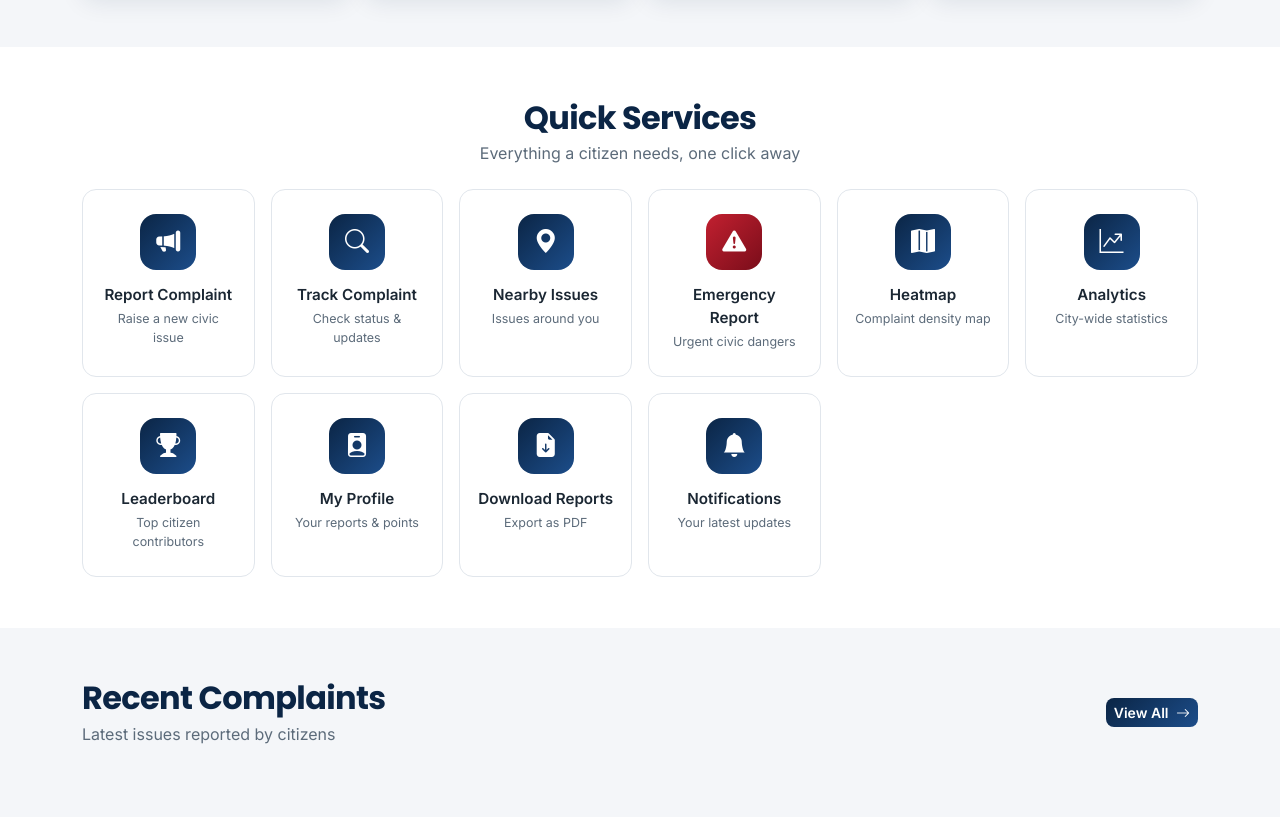
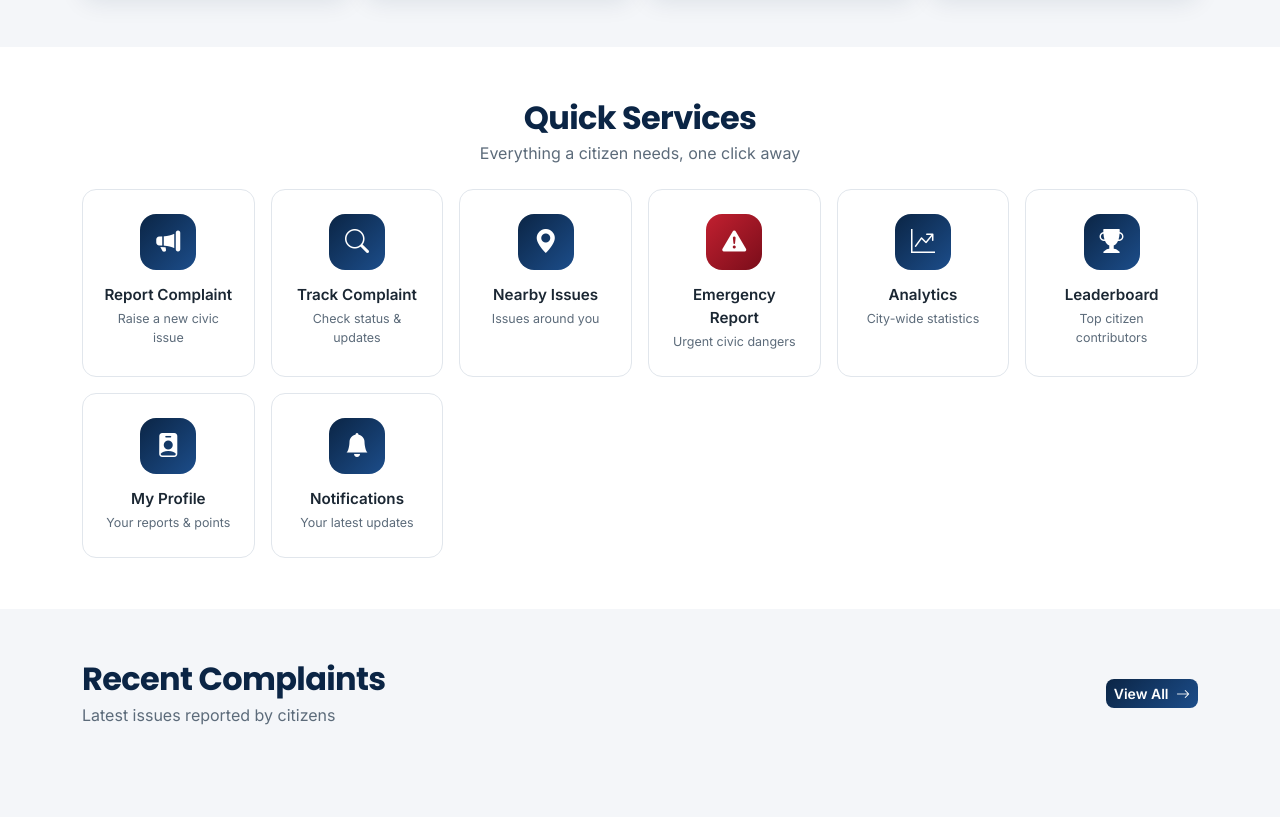
Before and after one commit to Sakthivel-0609/kuraigal.TN, a Django app: page / in a window 1280 px wide; the page is wider, and only the part inside the window is pictured. Shown: the part 874-1691 px from the top of that part. Run offline with Django 4.2, Linux system fonts and the light colour scheme; data that the repository does not hold is empty; parts of the project's set-up code (start-up, migrations or seed data) failed here and were passed over.

Commit message:
Remove heatmap, restrict reports to admin only

```diff
--- a/neighborhood_tracker/issues/templates/issues/analytics.html
+++ b/neighborhood_tracker/issues/templates/issues/analytics.html
@@ -14,10 +14,10 @@
             <a href="{% url 'export_issues_csv' %}" class="btn btn-outline-secondary btn-sm">
                 <i class="bi bi-file-earmark-spreadsheet me-1"></i>{% trans "Export to Excel" %}
             </a>
-            {% endif %}
             <a href="{% url 'analytics_pdf' %}" class="btn btn-hero-primary btn-sm">
                 <i class="bi bi-file-earmark-arrow-down-fill me-1"></i>{% trans "Export PDF Report" %}
             </a>
+            {% endif %}
         </div>
     </div>
 
--- a/neighborhood_tracker/issues/templates/issues/home.html
+++ b/neighborhood_tracker/issues/templates/issues/home.html
@@ -176,13 +176,6 @@
                 </a>
             </div>
             <div class="col-6 col-md-4 col-lg-2">
-                <a href="{% url 'heatmap' %}" class="service-card">
-                    <div class="service-icon"><i class="bi bi-map-fill"></i></div>
-                    <div class="service-title">{% trans "Heatmap" %}</div>
-                    <div class="service-desc">{% trans "Complaint density map" %}</div>
-                </a>
-            </div>
-            <div class="col-6 col-md-4 col-lg-2">
                 <a href="{% url 'analytics' %}" class="service-card">
                     <div class="service-icon"><i class="bi bi-graph-up-arrow"></i></div>
                     <div class="service-title">{% trans "Analytics" %}</div>
@@ -203,6 +196,7 @@
                     <div class="service-desc">{% trans "Your reports & points" %}</div>
                 </a>
             </div>
+            {% if user.is_staff %}
             <div class="col-6 col-md-4 col-lg-2">
                 <a href="{% url 'analytics_pdf' %}" class="service-card">
                     <div class="service-icon"><i class="bi bi-file-earmark-arrow-down-fill"></i></div>
@@ -210,6 +204,7 @@
                     <div class="service-desc">{% trans "Export as PDF" %}</div>
                 </a>
             </div>
+            {% endif %}
             <div class="col-6 col-md-4 col-lg-2">
                 <a href="{% url 'notifications' %}" class="service-card">
                     <div class="service-icon"><i class="bi bi-bell-fill"></i></div>
--- a/neighborhood_tracker/issues/views.py
+++ b/neighborhood_tracker/issues/views.py
@@ -832,8 +832,12 @@ def analytics_dashboard(request):
     return render(request, 'issues/analytics.html', context)
 
 
+@login_required
 def analytics_pdf(request):
-    """Export a simple analytics summary as PDF (requires reportlab)."""
+    """Export a simple analytics summary as PDF (requires reportlab). Staff/admin only."""
+    if not request.user.is_staff:
+        messages.error(request, _("You don't have permission to export this report."))
+        return redirect('analytics')
     try:
         from reportlab.lib.pagesizes import A4
         from reportlab.pdfgen import canvas
```
